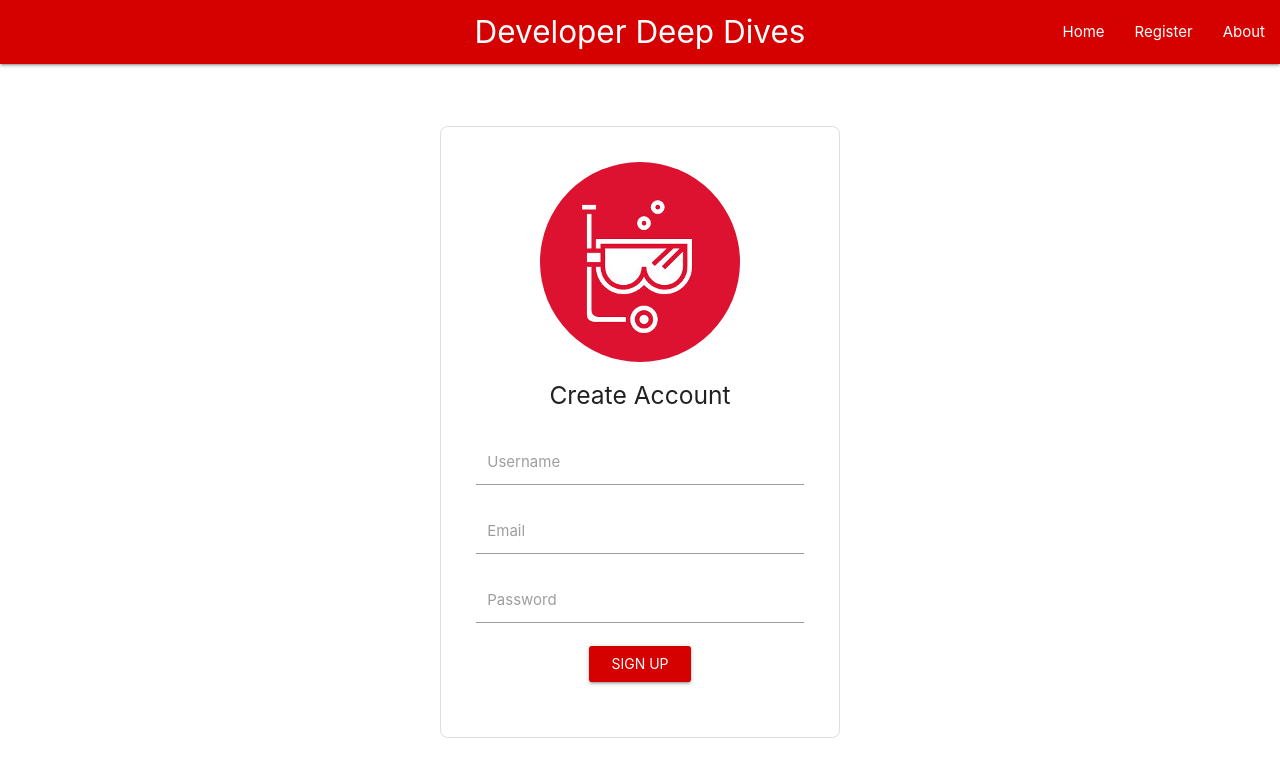
After one commit to APriceDev/DDD-Flask-Demo, a Flask app: page /register in a window 1280 px wide. The commit adds this page. Shown: the top 777 px of the page. Run offline with Flask 2, Linux system fonts and the light colour scheme.

Commit message:
added registration form update css

```diff
--- a/app.py
+++ b/app.py
@@ -1,15 +1,28 @@
 from flask import Flask, render_template, url_for, request
+from forms import RegistrationForm
 
 app = Flask(__name__)
 
+app.config['SECRET_KEY'] = 'aBcDeFgHiJkLmNoP123'
+
+# index/login
 @app.route("/")
 @app.route("/login", methods=['GET', 'POST'])
 def home():
-  form_email = request.form.getlist('email_input')
-  form_password = request.form.getlist('password_input')
-  print(f'email: {form_email} password: {form_password}')
+  if request.method == 'POST':
+    form_username = request.form.getlist('username_input')
+    form_password = request.form.getlist('password_input')
+    print(f'username: {form_username} password: {form_password}')
+
   return render_template('login.html')
 
+# register
+@app.route("/register", methods=['GET', 'POST'])
+def register():
+  form = RegistrationForm()
+  return render_template("register.html", form=form)
+
+# about
 @app.route("/about")
 def about():
     return render_template('about.html')
--- /dev/null
+++ b/forms.py
@@ -0,0 +1,11 @@
+from flask_wtf import FlaskForm
+from wtforms import StringField, PasswordField, SubmitField
+from wtforms.validators import DataRequired, Email, EqualTo
+
+# class ReistrationForm inherists from FlaskForm
+class RegistrationForm(FlaskForm):
+  # form fields
+  username = StringField('Username', validators=[DataRequired()])
+  email = StringField('Email', validators=[DataRequired(), Email()])
+  password = PasswordField('Password', validators=[DataRequired()])
+  submit = SubmitField('Sign Up')
--- a/static/style.css
+++ b/static/style.css
@@ -31,3 +31,7 @@ body {
   margin: 0 auto;
   overflow: hidden;
 }
+
+input[type="submit"] {
+  color: white;
+}
--- a/templates/about.html
+++ b/templates/about.html
@@ -7,7 +7,7 @@
     <span>Quasi blanditiis veritatis quisquam consequatur. Iusto consectetur esse hic expedita provident quaerat dolor illum earum odio aliquid. A deserunt aspernatur ipsam laborum at maiores repudiandae, enim labore rem veritatis voluptas.</span>
   </p>
 
-  <p><span>Harum assumenda nam, repellat mollitia modi esse autem labore fugit quasi facilis fugiat laudantium iste aut, perspiciatis nisi soluta. Mollitia, nostrum sequi.</span><span>Quaerat itaque dolore, et deleniti nisi beatae. Quas tempora voluptatum optio a repellat cumque. Libero iure obcaecati veniam aspernatur explicabo, velit quae illum, deserunt doloribus eveniet tempore aperiam, odit soluta!</span></p>
+  <p><span>Harum assumenda nam, repellat mollitia modi esse autem labore fugit quasi facilis fugiat laudantium iste aut, perspiciatis nisi soluta. Mollitia, nostrum sequi.</span><span> Quaerat itaque dolore, et deleniti nisi beatae. Quas tempora voluptatum optio a repellat cumque. Libero iure obcaecati veniam aspernatur explicabo, velit quae illum, deserunt doloribus eveniet tempore aperiam, odit soluta!</span></p>
 
   <p>
     <span>Vel in odit maiores repellendus nisi nostrum expedita voluptatum. Quidem, maxime? Eos expedita quas error, officia reprehenderit ea molestiae eius ut eum.</span>
--- a/templates/layout.html
+++ b/templates/layout.html
@@ -4,7 +4,6 @@
     <meta charset="UTF-8" />
     <meta name="viewport" content="width=device-width, initial-scale=1.0" />
     <meta http-equiv="X-UA-Compatible" content="ie=edge" />
-    <link rel="stylesheet" href="{{url_for('static', filename='style.css')}}" />
     <!--Import Google Icon Font-->
     <link
       href="https://fonts.googleapis.com/icon?family=Material+Icons"
@@ -15,14 +14,16 @@
       rel="stylesheet"
       href="https://cdnjs.cloudflare.com/ajax/libs/materialize/1.0.0/css/materialize.min.css"
     />
+    <link rel="stylesheet" href="{{url_for('static', filename='style.css')}}" />
     <title>DDD</title>
   </head>
   <body>
     <nav class="red accent-4">
       <div class="nav-wrapper">
-        <a href="/" class="brand-logo center">Developer Deep Dives</a>
+        <a href="{{url_for('home')}}" class="brand-logo center">Developer Deep Dives</a>
         <ul id="nav-mobile" class="right hide-on-med-and-down">
           <li><a href="{{url_for('home')}}">Home</a></li>
+          <li><a href="{{url_for('register')}}">Register</a></li>
           <li><a href="{{url_for('about')}}">About</a></li>
         </ul>
       </div>
--- /dev/null
+++ b/templates/register.html
@@ -0,0 +1,35 @@
+{% extends 'layout.html' %} {% block content%}
+<form action="" method="post">
+  {{ form.hidden_tag() }}
+  <div class="login-div">
+    <div class="row">
+      <div class="logo">
+        <img
+          src="{{url_for('static', filename='img/ddd-logo-200.jpg')}}"
+          alt="DDD"
+        />
+      </div>
+    </div>
+
+    <div class="row center-align">
+      <h5>Create Account</h5>
+    </div>
+    <div class="input-field col s12">
+      {{ form.username.label() }}
+      {{ form.username() }}
+    </div>
+    <div class="input-field col s12">
+      {{ form.email.label() }}
+      {{ form.email() }}
+    </div>
+    <div class="input-field col s12">
+      {{ form.password.label() }}
+      {{ form.password() }}
+    </div>
+    <div class="row center-align">
+      {{ form.submit(class="waves-effect waves-light red accent-4 btn white-text") }}
+    </div>
+  </div>
+</form>
+
+{% endblock content %}
```
Also changed, not shown: templates/login.html (+3 -5 lines), README.md.
